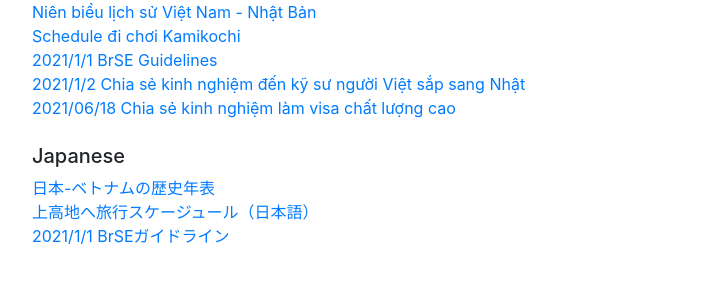
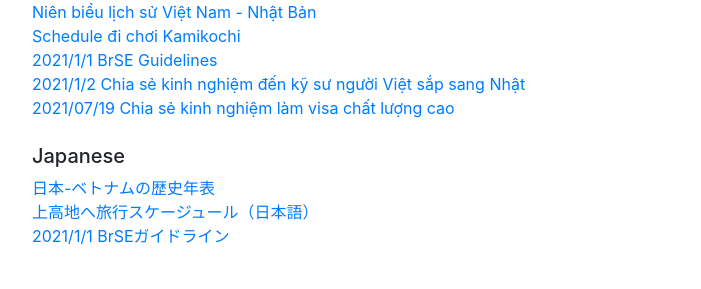
Before and after one commit to mytv1/mytv1, a Jekyll site: the page built from index.html, in a window 1280 px wide. Shown: the part 723-1012 px from the top of the page, without its empty margins (53-754 px from the left). Built offline with Jekyll 4.4.1, drawn with Linux system fonts in a browser that asks for light colours; nearby versions of some CDN libraries.

Commit message:
Fix date

```diff
--- a/index.html
+++ b/index.html
@@ -81,7 +81,7 @@
             <a class="text-left col-12" href="/mytv1/posts/vi/kamikochi_trip_plan_vi">Schedule đi chơi Kamikochi</a>
             <a class="text-left col-12" href="/mytv1/posts/vi/brse_guide_vi">2021/1/1 BrSE Guidelines</a>
             <a class="text-left col-12" href="/mytv1/posts/vi/chia-se-den-engineer-moi-sang-nhat">2021/1/2 Chia sẻ kinh nghiệm đến kỹ sư người Việt sắp sang Nhật</a>
-            <a class="text-left col-12" href="/mytv1/posts/vi/chia-se-kinh-nghiem-lam-visa-chat-luong-cao">2021/06/18 Chia sẻ kinh nghiệm làm visa chất lượng cao</a>
+            <a class="text-left col-12" href="/mytv1/posts/vi/chia-se-kinh-nghiem-lam-visa-chat-luong-cao">2021/07/19 Chia sẻ kinh nghiệm làm visa chất lượng cao</a>
           </div>
           <br>
           <div class="row">
```
